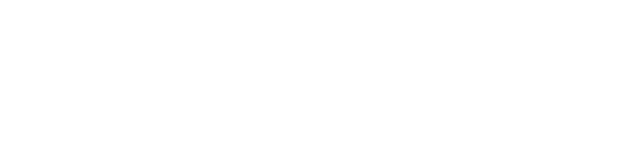
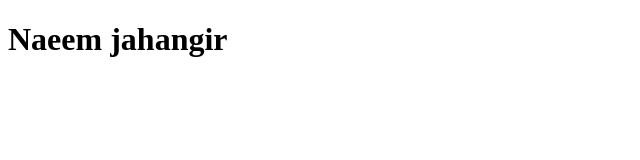
Before and after one commit to mohammedzamakhan/march-batch, a plain HTML site: page index.html in a window 1280 px wide. Shown: the whole page, without its empty margins (0-640 px from the left). Drawn offline with Linux system fonts and the light colour scheme.

Commit message:
putting my name for h1

```diff
--- a/index.html
+++ b/index.html
@@ -5,6 +5,7 @@
     <title>Document</title>
 </head>
 <body>
+<h1>Naeem jahangir</h1>
 
 </body>
 </html>
```
